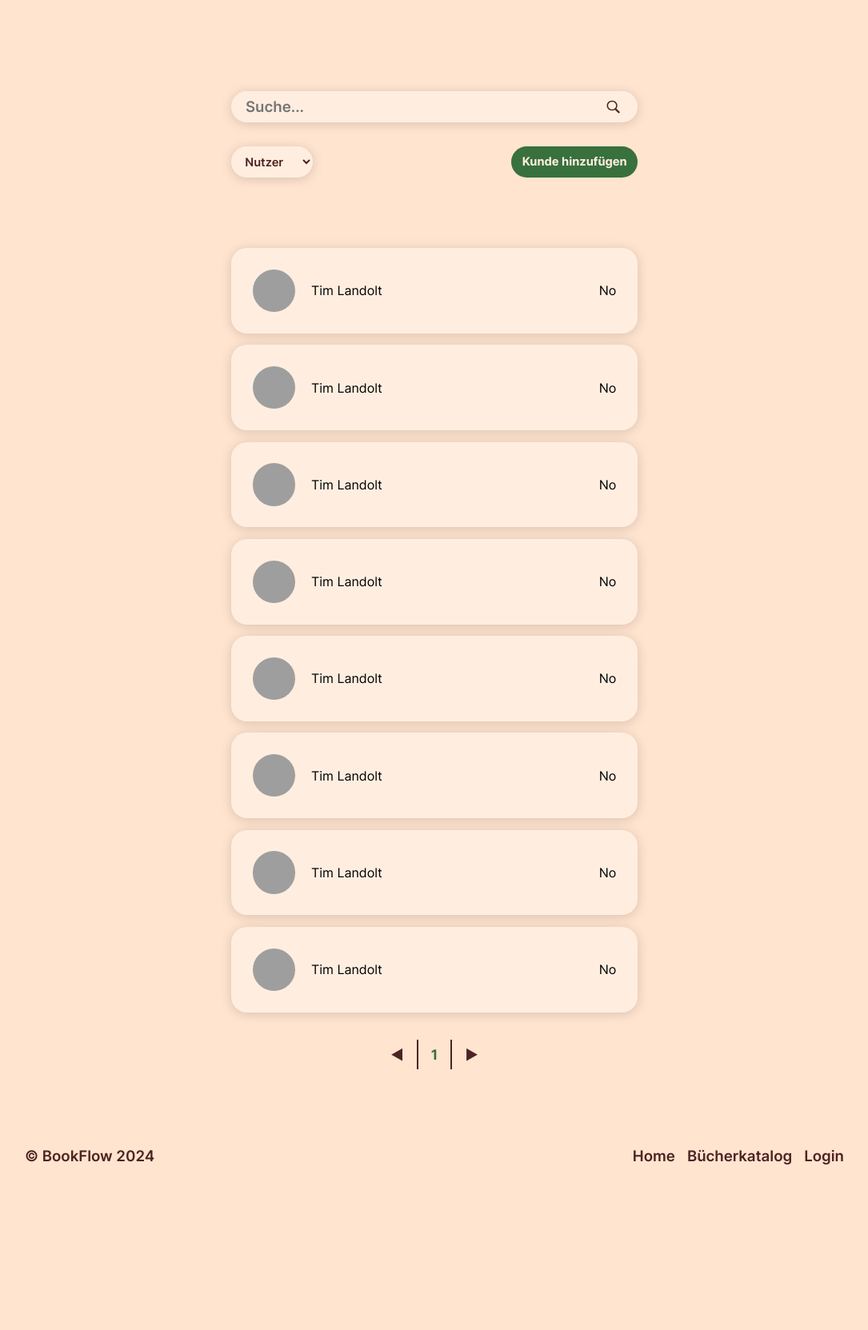
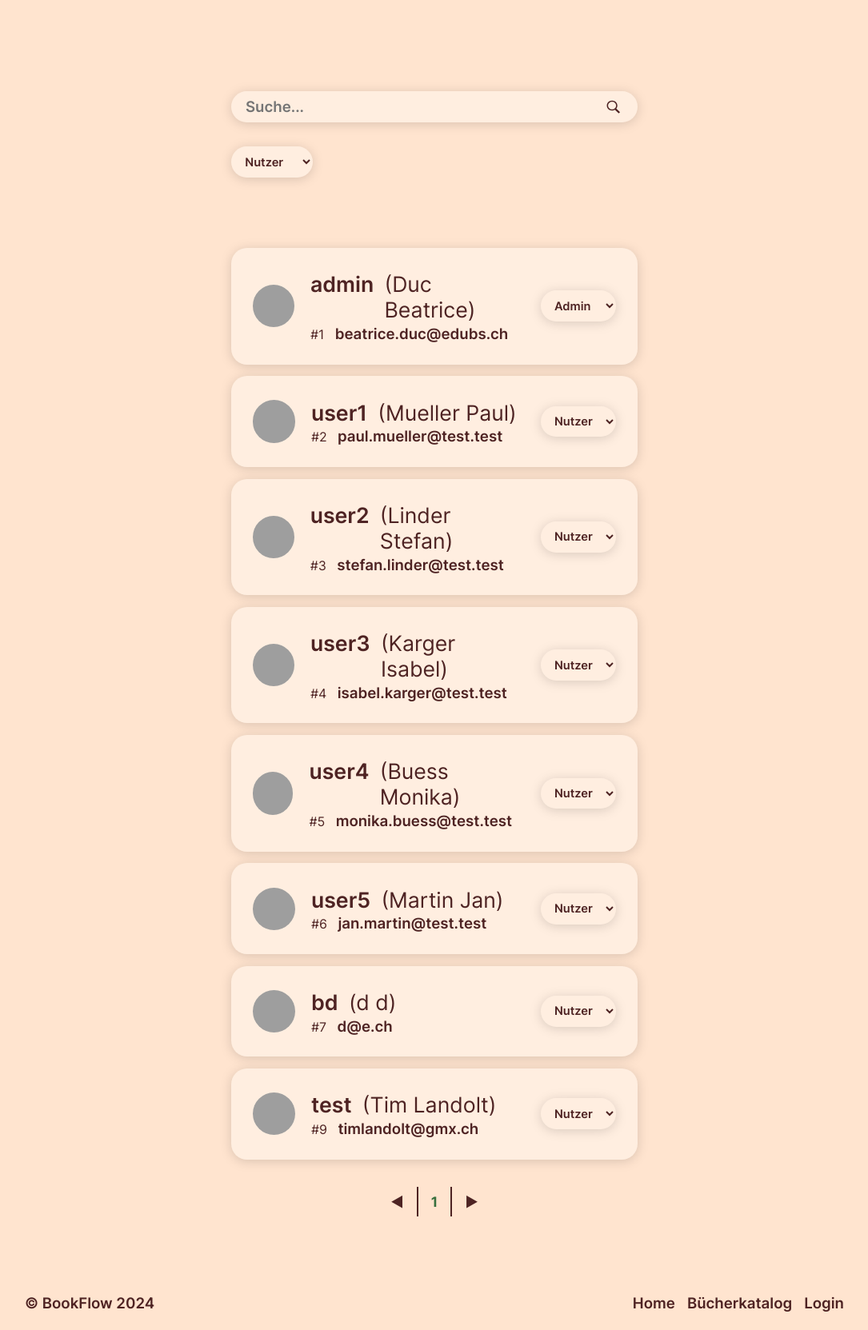
Before and after one commit to ApfelsaftLI/book-flow, a PHP site: page /users.php in a window 1280 px wide. Shown: the part 107-1770 px from the top of the page at 80% size, without its empty margins (97-1182 px from the left). Before the commit the page ends 1563 px from the top, so only its background shows below. Run offline with PHP 8.4, Linux system fonts and the light colour scheme; data comes from the database, SQL or seed files in the repository; grey boxes are pictures that could not be loaded.

Commit message:
Done with user display & admin status update

```diff
--- a/src/assets/styles/scss/base/_base.scss
+++ b/src/assets/styles/scss/base/_base.scss
@@ -41,7 +41,23 @@ main {
   text-decoration: none;
   color: $text-color;
 
-  & * {@extend .text-small-semi}
+  & * {
+    @extend .text-small-semi
+  }
+}
+
+.text-medium-normal {
+  font-weight: normal;
+  font-size: 20pt;
+  color: $text-color;
+  margin-block: 2pt;
+}
+
+.text-medium-semi {
+  font-weight: 600;
+  font-size: 20pt;
+  color: $text-color;
+  margin-block: 2pt;
 }
 
 .text-large-bold {
@@ -51,12 +67,6 @@ main {
   margin-block: 2pt;
 }
 
-.text-medium-normal {
-  font-weight: normal;
-  font-size: 20pt;
-  color: $text-color;
-  margin-block: 2pt;
-}
 
 .large-container {
   grid-column: 2/12;
@@ -89,6 +99,28 @@ main {
   }
 }
 
+.success {
+  background-color: $accent-color;
+  position: fixed;
+  padding: 1rem;
+  max-width: 100vw;
+  bottom: 1rem;
+  animation: whoosh 1.25s;
+  left: 1rem;
+  overflow-wrap: break-word;
+  z-index: 9999;
+
+  b {
+    font-weight: 600;
+    font-size: 14pt;
+  }
+
+  p {
+    font-weight: normal;
+    font-size: 12pt;
+
+  }
+}
 
 @keyframes whoosh {
   from {
--- a/src/assets/styles/scss/users.scss
+++ b/src/assets/styles/scss/users.scss
@@ -37,11 +37,28 @@ a[href="/users.php"] {
     }
 
     .user-informations {
-
+      > div {
+        display: flex;
+        flex-direction: row;
+        gap: 10pt;
+        align-items: baseline;
+      }
     }
 
     .user-admin-status {
       margin-left: auto;
+
+      & select {
+        border-radius: 15pt;
+        width: fit-content;
+        font-size: 11pt;
+        font-weight: 600;
+        color: $text-color;
+        background-color: $background-primary;
+        padding: 7pt 10pt;
+        filter: $drop-shadow;
+
+      }
     }
   }
 
--- a/src/assets/styles/styles.css
+++ b/src/assets/styles/styles.css
@@ -59,16 +59,23 @@ main {
   color: #4E2323;
 }
 
-.text-large-bold {
-  font-weight: bold;
-  font-size: 28pt;
+.text-medium-normal {
+  font-weight: normal;
+  font-size: 20pt;
   color: #4E2323;
   margin-block: 2pt;
 }
 
-.text-medium-normal {
-  font-weight: normal;
+.text-medium-semi {
+  font-weight: 600;
   font-size: 20pt;
+  color: #4E2323;
+  margin-block: 2pt;
+}
+
+.text-large-bold {
+  font-weight: bold;
+  font-size: 28pt;
   color: #4E2323;
   margin-block: 2pt;
 }
--- a/src/assets/styles/users.css
+++ b/src/assets/styles/users.css
@@ -112,8 +112,26 @@ a[href="/users.php"] {
   background-image: linear-gradient(#FFEEE0, #737373);
 }
 
+.result-container .userbox .user-informations > div {
+  display: flex;
+  flex-direction: row;
+  gap: 10pt;
+  align-items: baseline;
+}
+
 .result-container .userbox .user-admin-status {
   margin-left: auto;
+}
+
+.result-container .userbox .user-admin-status select {
+  border-radius: 15pt;
+  width: fit-content;
+  font-size: 11pt;
+  font-weight: 600;
+  color: #4E2323;
+  background-color: #FFEEE0;
+  padding: 7pt 10pt;
+  filter: drop-shadow(0pt 2pt 5pt rgba(0, 0, 0, 0.15));
 }
 
 .pagination {
--- a/src/includes/db.php
+++ b/src/includes/db.php
@@ -15,21 +15,44 @@ try {
     $_SESSION["dbConnection"] = false;
 }
 
+function updateAdminStatus($id, $status): bool {
+    if (!$_SESSION["dbConnection"]) return false;
+    global $connection;
+
+    $sqlQuery = "UPDATE benutzer
+        SET admin = :status WHERE ID = :id";
+
+
+    $statement = $connection->prepare($sqlQuery);
+
+    $statement->bindParam('status', $status, PDO::PARAM_INT);
+    $statement->bindParam('id', $id, PDO::PARAM_INT);
+    return $statement->execute();
+}
+
 function getUserArray(string $searchQuery, int $page): array {
     if (!$_SESSION["dbConnection"]) return [];
     global $connection;
 
+    $displacement = $page * 8 - 8;
+    $searchQuery = "%$searchQuery%";
+
     $sqlQuery = "SELECT ID, benutzername, email, name, vorname, admin
                 FROM benutzer
-                WHERE ID LIKE '%$searchQuery%'
-                OR benutzername LIKE '%$searchQuery%'
-                OR email LIKE '%$searchQuery%'
-                OR name LIKE '%$searchQuery%'
-                OR vorname LIKE '%$searchQuery%'";
+                WHERE ID LIKE :search
+                OR benutzername LIKE :search
+                OR email LIKE :search
+                OR name LIKE :search
+                OR vorname LIKE :search
+                LIMIT 8 OFFSET :displacement";
 
 
     $statement = $connection->prepare($sqlQuery);
+
+    $statement->bindParam('search', $searchQuery, PDO::PARAM_STR);
+    $statement->bindParam('displacement', $displacement, PDO::PARAM_INT);
     $statement->execute();
+
     $results = $statement->fetchAll(PDO::FETCH_ASSOC);
 
     return $results;
--- a/src/users.php
+++ b/src/users.php
@@ -2,6 +2,15 @@
 session_start();
 include_once "includes/db.php";
 
+if (isset($_POST['admin-status-id']) && isset($_POST['admin-status'])) {
+    $successfulUpdate = updateAdminStatus($_POST['admin-status-id'], $_POST['admin-status']);
+
+    if ($successfulUpdate) {
+        echo "<div class='success'><b>Der admin Status vom user #{$_POST['admin-status-id']} konte erfolgreich gesetzt werden.</b></div>";
+    } else {
+        echo "<div class='error'><b>Der admin Status vom Nutzer #{$_POST['admin-status-id']} konte leider nicht gesetzt werden.</b></div>";
+    }
+}
 
 $search = $_GET['search'] ?? '';
 $search = trim($search);
@@ -14,6 +23,7 @@ $users = $filter == "users" ? getUserArray($search, 1) : getCustomerArray($searc
 $queryParameters = "?search=" . $search . "&filter=" . $filter;
 $pagesNeeded = $filter == "users" ? getUserPages($search) : getCustomerPages($search);
 
+$fullQuery = $queryParameters . "&page=" . $currentPage;
 
 if (count($users) == 0) {
     echo '<div class="error"><h3>Leider konnte kein Resultat gefunden werden, versuchen Sie es doch mit einer neuen Suche.</h3></div>';
@@ -54,7 +64,9 @@ if (count($users) == 0) {
                             </option>
                         </select>
                     </div>
-                    <a href="/new_user.php" class="highlighted-button">Kunde hinzufügen</a>
+                    <?php if ($filter == 'customers'): ?>
+                        <a href="/new_user.php" class="highlighted-button">Kunde hinzufügen</a>
+                    <?php endif; ?>
 
                 </div>
             </div>
@@ -66,8 +78,24 @@ if (count($users) == 0) {
                 <div class="userbox">
                     <div class='profile-picture'
                          style='background-image: url("<?= getProfilePicture($user) ?>")'></div>
-                    <div class="user-informations">Tim Landolt</div>
-                    <div class="user-admin-status">No</div>
+                    <div class="user-informations">
+                        <div><p class="user-username text-medium-semi"><?= $user['benutzername'] ?></p>
+                            <p class="user-fullname text-medium-normal"><?= "(" . $user['vorname'] . " " . $user['name'] . ")" ?>
+                            </p></div>
+                        <div><p class="user-id text-small-normal">#<?= $user['ID'] ?></p>
+                            <a class="user-email text-small-semi"
+                               href="mailto:<?= $user['email'] ?>"><?= $user['email'] ?></a></div>
+                    </div>
+                    <div class="user-admin-status">
+                        <form action="<?= './users.php' . $fullQuery ?>" method="post">
+                            <input type="hidden" name="admin-status-id" value="<?= $user['ID'] ?>">
+                            <select name="admin-status"
+                                    id="user-admin-status-<?= $user['ID'] ?>"
+                                    onchange="this.form.submit()">
+                                <option value="1" <?= $user['admin'] == 1 ? "selected" : "" ?>>Admin</option>
+                                <option value="0" <?= $user['admin'] != 1 ? "selected" : "" ?>>Nutzer</option>
+                            </select></form>
+                    </div>
                 </div>
 
             <?php endforeach; ?>
```
Also changed, not shown: other parts of src/assets/styles/styles.css (+38 -0 lines), src/assets/styles/scss/styles.css (+46 -5 lines), src/assets/styles/scss/users.css (+16 -0 lines).
